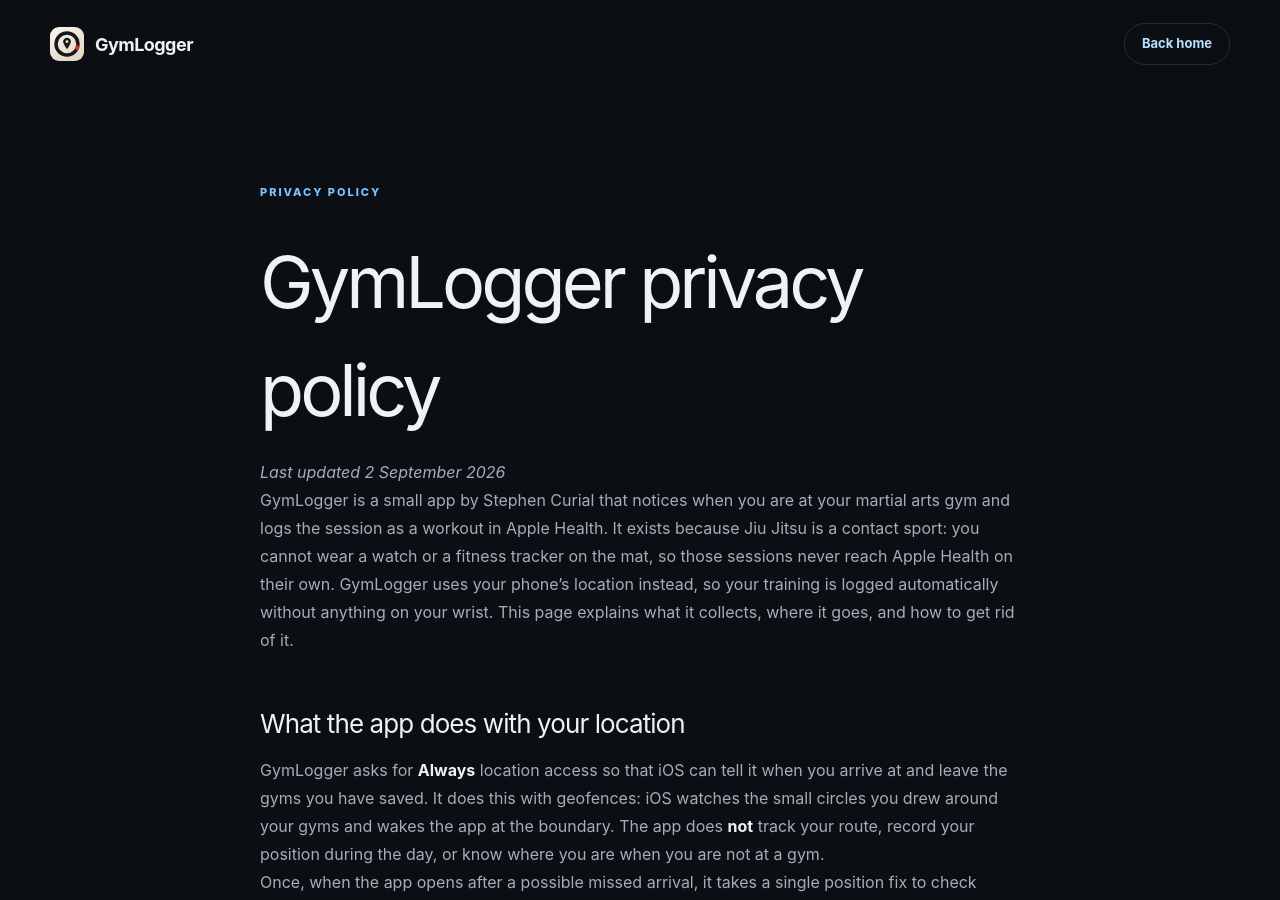
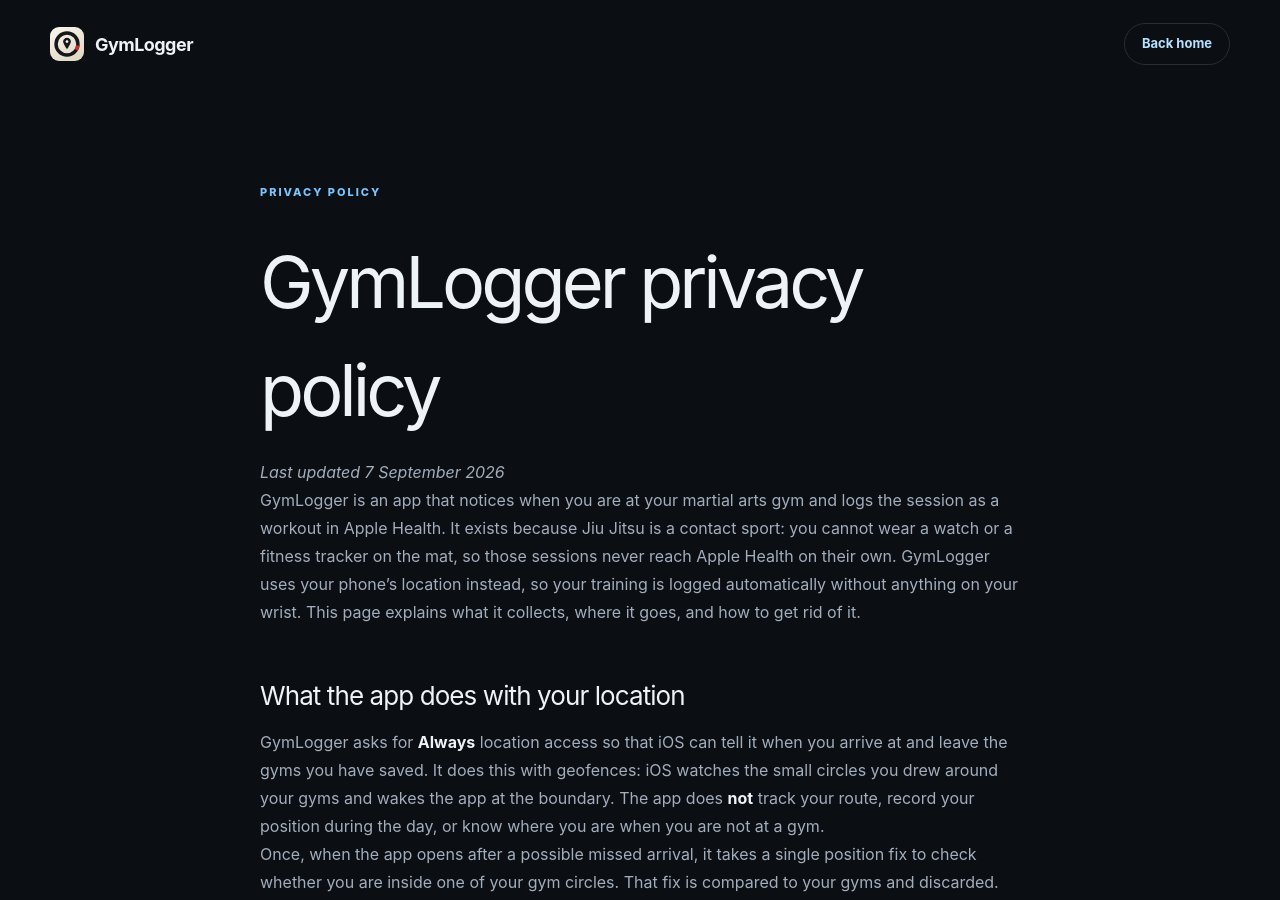
Before and after one commit to scurial/gymlogger-site, a Jekyll site: the page built from privacy.md, in a window 1280 px wide and 900 px high. Built offline with Jekyll 4.4.1, drawn with Linux system fonts in a browser that asks for light colours; some of the changed text lies outside the part shown.

Commit message:
Remove personal name from privacy policy

```diff
--- a/privacy.md
+++ b/privacy.md
@@ -6,9 +6,9 @@ description: How GymLogger handles location, Apple Health, cloud backup, and lea
 
 # GymLogger privacy policy
 
-_Last updated 2 September 2026_
+_Last updated 7 September 2026_
 
-GymLogger is a small app by Stephen Curial that notices when you are at your martial arts gym and logs the session as a workout in Apple Health. It exists because Jiu Jitsu is a contact sport: you cannot wear a watch or a fitness tracker on the mat, so those sessions never reach Apple Health on their own. GymLogger uses your phone's location instead, so your training is logged automatically without anything on your wrist. This page explains what it collects, where it goes, and how to get rid of it.
+GymLogger is an app that notices when you are at your martial arts gym and logs the session as a workout in Apple Health. It exists because Jiu Jitsu is a contact sport: you cannot wear a watch or a fitness tracker on the mat, so those sessions never reach Apple Health on their own. GymLogger uses your phone's location instead, so your training is logged automatically without anything on your wrist. This page explains what it collects, where it goes, and how to get rid of it.
 
 ## What the app does with your location
 
@@ -45,7 +45,7 @@ Sharing on leaderboards is **on by default** and can be turned off in Settings
 
 ## Diagnostics you choose to send
 
-Settings › Diagnostics › Share diagnostics builds a file containing the app's state, permissions, your gyms, sessions and crossing log, and hands it to the iOS share sheet. Nothing is sent unless you choose a recipient. If you send it to Stephen, it is used only to work out what went wrong, and deleted once that is done.
+Settings › Diagnostics › Share diagnostics builds a file containing the app's state, permissions, your gyms, sessions and crossing log, and hands it to the iOS share sheet. Nothing is sent unless you choose a recipient. If you send it to GymLogger support, it is used only to work out what went wrong, and deleted once that is done.
 
 ## What is not collected
 
@@ -58,7 +58,7 @@ No analytics, no advertising identifiers, no third-party trackers, no crash-repo
 
 ## Contact
 
-Stephen Curial · gymloggerphoneapp@gmail.com
+gymloggerphoneapp@gmail.com
 
 ## Changes
 
```
